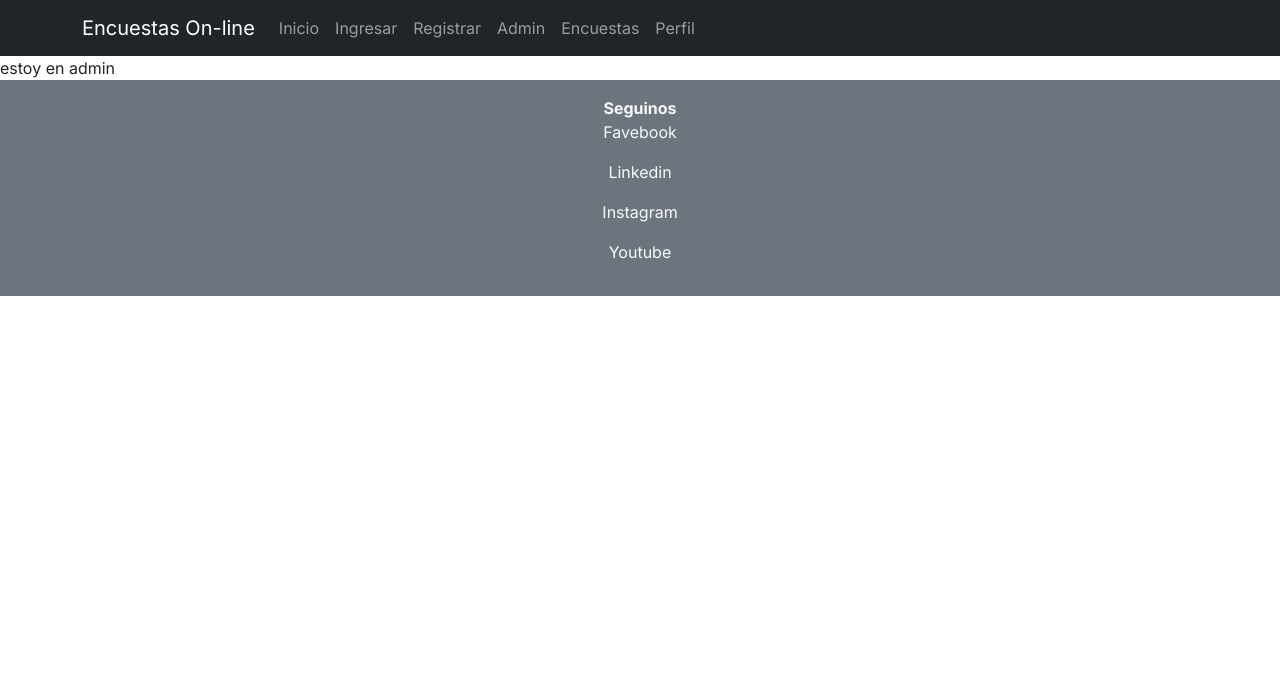
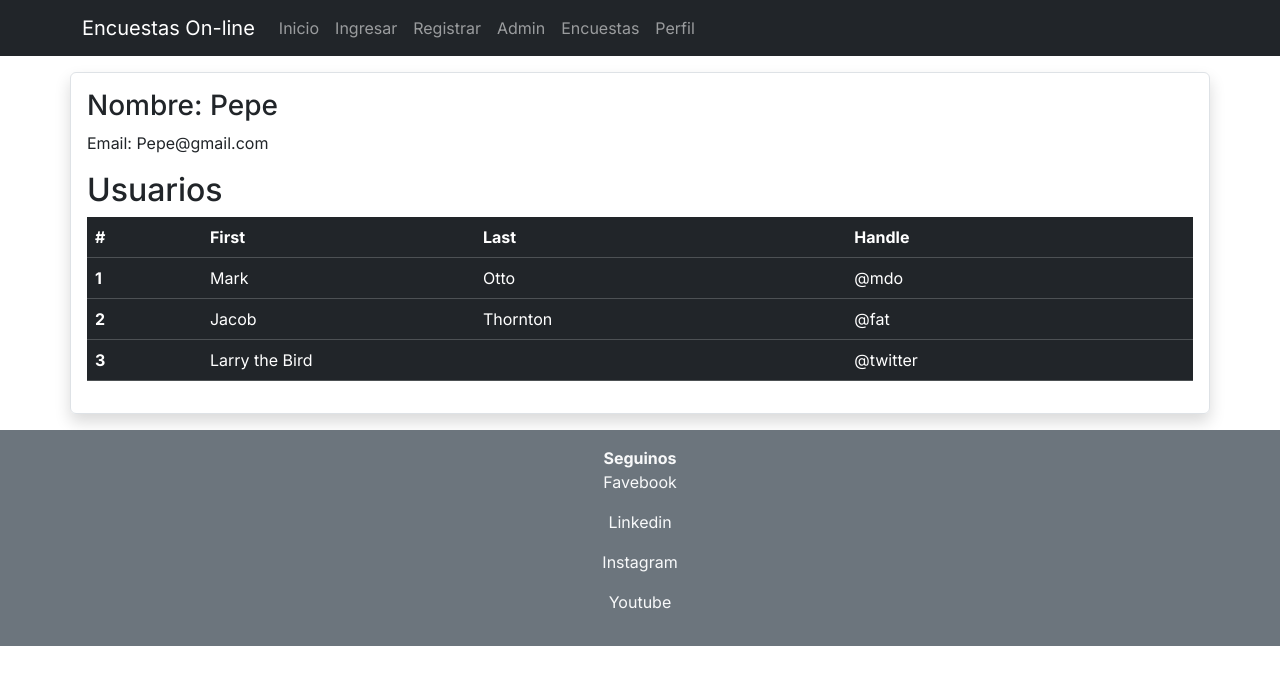
Before and after one commit to Galbfran/Challenge-Henry, a Next.js app: page /adminpage in a window 1280 px wide. Shown: the top 684 px of the page. Built offline with nearby package versions, Linux system fonts and the light colour scheme.

Commit message:
subo cambios

```diff
--- a/src/app/adminpage/page.jsx
+++ b/src/app/adminpage/page.jsx
@@ -1,11 +1,18 @@
 
-
+import TablaEncuestas from "@/Componentes/TablaEncuestas/TablaEncuestas"
 
 const AdminPage = () => {
     return (
-        <div>
-            estoy en admin
-        </div>
+        <article className="container  border shadow  rounded mt-3 mb-3 p-3">
+            <div>
+                <h3>Nombre: Pepe</h3>
+                <p>Email: Pepe@gmail.com</p>
+            </div>
+            <div>
+                <h2>Usuarios</h2>
+                <TablaEncuestas />
+            </div>
+        </article>
     )
 }
 
```
Also changed, not shown: src/app/login/page.jsx (+6 -3 lines), src/app/register/page.jsx (+5 -3 lines).
